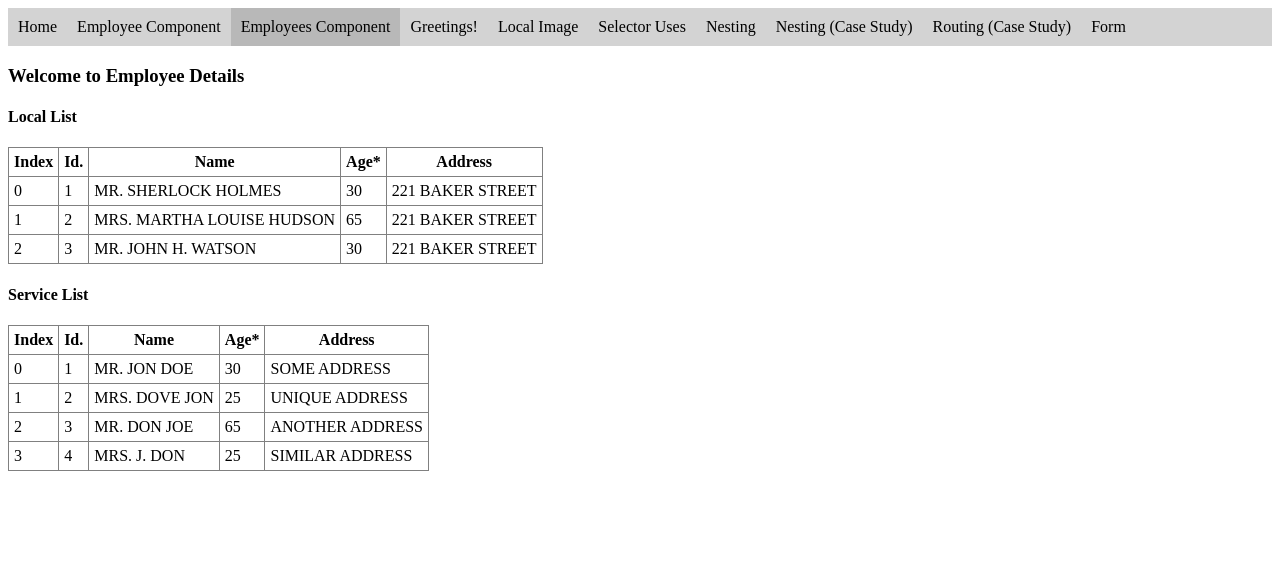
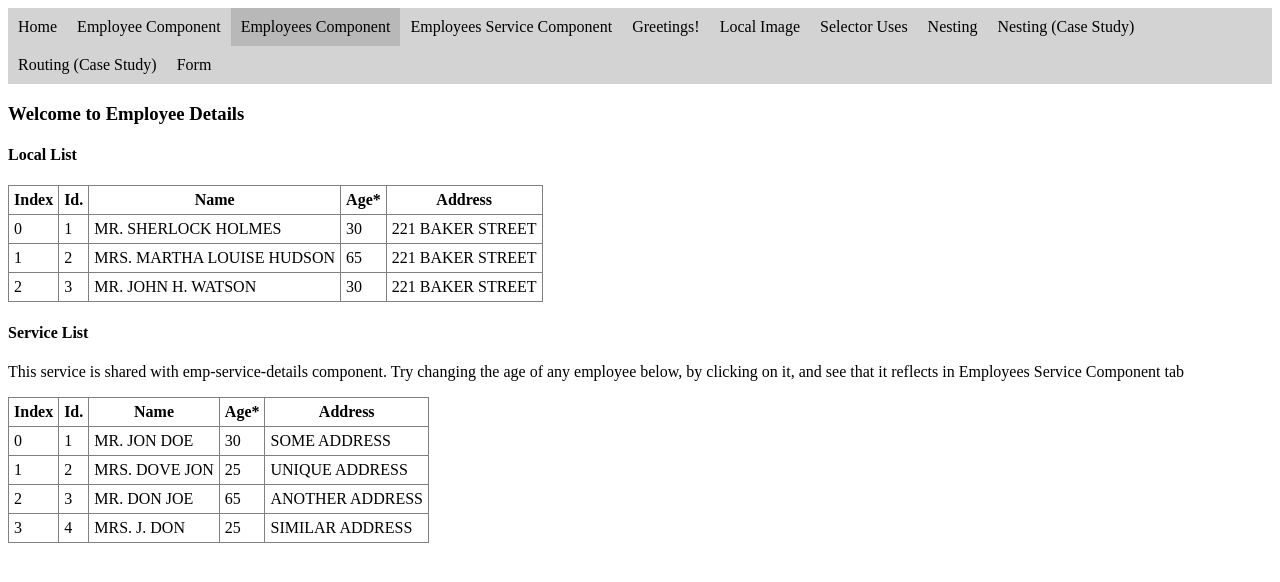
Before and after one commit to gaurav-12/angular-basics-for-beginners, an Angular app: page /emps_details in a window 1280 px wide. Shown: the top 582 px of the page. Built offline with nearby package versions, Linux system fonts and the light colour scheme.

Commit message:
Added another Component to show the concept of Singleton Service

```diff
--- a/src/app/app.component.html
+++ b/src/app/app.component.html
@@ -35,6 +35,12 @@
         <li>
             <a routerLink="/emps_details" routerLinkActive="active">
                 Employees Component
+            </a>
+        </li>
+
+        <li>
+            <a routerLink="/emps_service_details" routerLinkActive="active">
+                Employees Service Component
             </a>
         </li>
 
--- a/src/app/app.module.ts
+++ b/src/app/app.module.ts
@@ -11,6 +11,7 @@ import { EmployeeFormService } from './services/employee-form.service';
 import { EmployeeFormComponent } from './form/employee-form/employee-form.component';
 
 import { FormsModule } from '@angular/forms';
+import { EmpServiceDetailsComponent } from './employees/emp-service-details/emp-service-details.component';
 
 @NgModule({
   declarations: [
@@ -20,6 +21,7 @@ import { FormsModule } from '@angular/forms';
     NestingChild,
     EmployeeTitlePipe,
     EmployeesCountComponent,
+    EmpServiceDetailsComponent,
   ],
   imports: [
     BrowserModule,
--- a/src/app/employees/component/employees.component.html
+++ /dev/null
@@ -1,45 +0,0 @@
-<style>
-    th, td {padding: 5px;}
-</style>
-
-<h3> Welcome to Employee Details </h3>
-
-<h4> Local List </h4>
-<table
-style="border-collapse: collapse;"
-border="1">
-    <tr>
-        <th>Index</th>
-        <th>Id.</th>
-        <th>Name</th>
-        <th (click)="onAgeClick()" style="cursor: help;">Age*</th>
-        <th>Address</th>
-    </tr>
-    <tr *ngFor="let employee of employees; index as i">
-        <td>{{i}}</td>
-        <td>{{employee.id}}</td>
-        <td>{{(employee.name | employeeTitle: employee.gender).toUpperCase()}}</td>
-        <td>{{employee.age}}</td>
-        <td>{{employee.address | uppercase}}</td>
-    </tr>
-</table>
-
-<h4> Service List </h4>
-<table
-style="border-collapse: collapse;"
-border="1">
-    <tr>
-        <th>Index</th>
-        <th>Id.</th>
-        <th>Name</th>
-        <th (click)="onAgeClick()" style="cursor: help;">Age*</th>
-        <th>Address</th>
-    </tr>
-    <tr *ngFor="let employee of serviceEmployees; index as i">
-        <td>{{i}}</td>
-        <td>{{employee.id}}</td>
-        <td>{{(employee.name | employeeTitle: employee.gender).toUpperCase()}}</td>
-        <td>{{employee.age}}</td>
-        <td>{{employee.address | uppercase}}</td>
-    </tr>
-</table>
--- /dev/null
+++ b/src/app/employees/emp-details-component/employees.component.html
@@ -0,0 +1,46 @@
+<style>
+	th,
+	td {
+		padding: 5px;
+	}
+</style>
+
+<h3> Welcome to Employee Details </h3>
+
+<h4> Local List </h4>
+<table style="border-collapse: collapse;" border="1">
+	<tr>
+		<th>Index</th>
+		<th>Id.</th>
+		<th>Name</th>
+		<th (click)="onAgeClick()" style="cursor: help;">Age*</th>
+		<th>Address</th>
+	</tr>
+	<tr *ngFor="let employee of employees; index as i">
+		<td>{{i}}</td>
+		<td>{{employee.id}}</td>
+		<td>{{(employee.name | employeeTitle: employee.gender).toUpperCase()}}</td>
+		<td>{{employee.age}}</td>
+		<td>{{employee.address | uppercase}}</td>
+	</tr>
+</table>
+
+<h4> Service List </h4>
+<p> This service is shared with emp-service-details component. Try changing the age of any employee below, by clicking
+	on it, and see that it reflects in Employees Service Component tab </p>
+<table style="border-collapse: collapse;" border="1">
+	<tr>
+		<th>Index</th>
+		<th>Id.</th>
+		<th>Name</th>
+		<th (click)="onAgeClick()" style="cursor: help;">Age*</th>
+		<th>Address</th>
+	</tr>
+	<tr *ngFor="let employee of servEmployees.getEmployeesList(); index as i">
+		<td>{{i}}</td>
+		<td>{{employee.id}}</td>
+		<td>{{(employee.name | employeeTitle: employee.gender).toUpperCase()}}</td>
+		<td (click)="changeEmpAge(employee, i)" style="cursor: pointer" title="Update age">{{employee.age}}</td>
+		<td>{{employee.address | uppercase}}</td>
+	</tr>
+</table>
--- a/src/app/employees/component/employees.component.ts
+++ b/src/app/employees/emp-details-component/employees.component.ts
@@ -6,14 +6,15 @@ import { EmpServiceService } from '../../services/emp-service.service';
   templateUrl: './employees.component.html',
   styleUrls: ['../../app.component.css']
 })
-export class EmployeesComponent implements OnInit{
-  constructor (private servEmployees : EmpServiceService) { }
+export class EmployeesComponent {
+  constructor (public servEmployees : EmpServiceService) { }
 
-  serviceEmployees = [];
+  changeEmpAge = (employee, index) => {
+    const newAge = prompt('Enter new age of ' + employee.name);
 
-  ngOnInit(): void {
-    this.serviceEmployees = this.servEmployees.getEmployeesList();
+    this.servEmployees.empList[index].age = parseInt(newAge);
   }
+
   onAgeClick = () => {
     alert('The age is assumed by the developer, as each movie or series shows different time')
   }
--- /dev/null
+++ b/src/app/employees/emp-service-details/emp-service-details.component.html
@@ -0,0 +1,18 @@
+<h4> Service List </h4>
+<p> The table below should reflect the updated age from Employees Component tab </p>
+<table style="border-collapse: collapse;" border="1">
+	<tr>
+		<th>Index</th>
+		<th>Id.</th>
+		<th>Name</th>
+		<th>Age*</th>
+		<th>Address</th>
+	</tr>
+	<tr *ngFor="let employee of servEmployees.getEmployeesList(); index as i">
+		<td>{{i}}</td>
+		<td>{{employee.id}}</td>
+		<td>{{(employee.name | employeeTitle: employee.gender).toUpperCase()}}</td>
+		<td (click)="changeEmpAge(employee, i)" style="cursor: pointer" title="Update age">{{employee.age}}</td>
+		<td>{{employee.address | uppercase}}</td>
+	</tr>
+</table>
--- /dev/null
+++ b/src/app/employees/emp-service-details/emp-service-details.component.ts
@@ -0,0 +1,17 @@
+import { Component, OnInit } from "@angular/core";
+import { EmpServiceService } from "../../services/emp-service.service";
+
+@Component({
+  selector: "app-emp-service-details",
+  templateUrl: "./emp-service-details.component.html",
+  styleUrls: ["../../app.component.css"]
+})
+export class EmpServiceDetailsComponent {
+  constructor(public servEmployees: EmpServiceService) {}
+
+  changeEmpAge = (employee, index) => {
+    const newAge = prompt("Enter new age of " + employee.name);
+
+    this.servEmployees.empList[index].age = parseInt(newAge);
+  };
+}
--- a/src/app/services/emp-service.service.ts
+++ b/src/app/services/emp-service.service.ts
@@ -1,42 +1,43 @@
-import { Injectable } from '@angular/core';
+import { Injectable } from "@angular/core";
 
 @Injectable({
-  providedIn: 'root'
+  providedIn: "root"
 })
 export class EmpServiceService {
+  constructor() {}
 
-  constructor() { }
+  empList = [
+    {
+      id: 1,
+      name: "Jon Doe",
+      age: 30,
+      address: "Some Address",
+      gender: "male"
+    },
+    {
+      id: 2,
+      name: "Dove Jon",
+      age: 25,
+      address: "Unique Address",
+      gender: "female"
+    },
+    {
+      id: 3,
+      name: "Don Joe",
+      age: 65,
+      address: "Another Address",
+      gender: "male"
+    },
+    {
+      id: 4,
+      name: "J. Don",
+      age: 25,
+      address: "Similar Address",
+      gender: "female"
+    }
+  ];
 
   getEmployeesList() {
-    return [
-      {
-        'id': 1,
-        'name': 'Jon Doe',
-        'age': 30,
-        'address': 'Some Address',
-        'gender': 'male'
-      },
-      {
-        'id': 2,
-        'name': 'Dove Jon',
-        'age': 25,
-        'address': 'Unique Address',
-        'gender': 'female'
-      },
-      {
-        'id': 3,
-        'name': 'Don Joe',
-        'age': 65,
-        'address': 'Another Address',
-        'gender': 'male'
-      },
-      {
-        'id': 4,
-        'name': 'J. Don',
-        'age': 25,
-        'address': 'Similar Address',
-        'gender': 'female'
-      }
-    ];
+    return this.empList;
   }
 }
```
Also changed, not shown: src/app/app-routing.module.ts (+5 -2 lines), src/app/employees/emp-service-details/emp-service-details.component.css (added).
